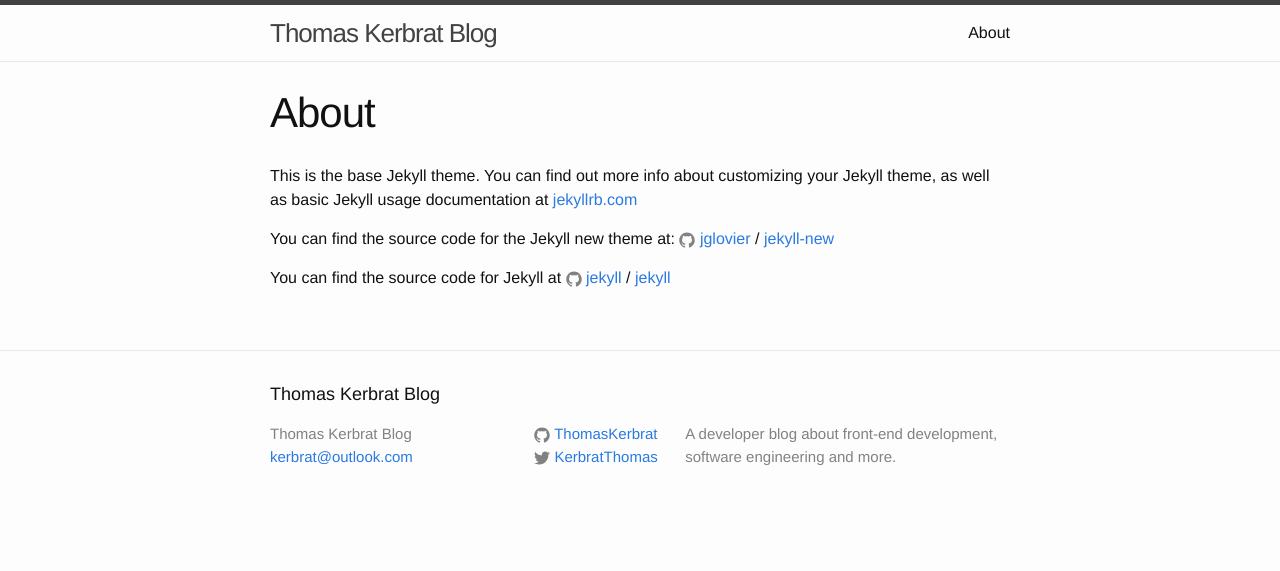
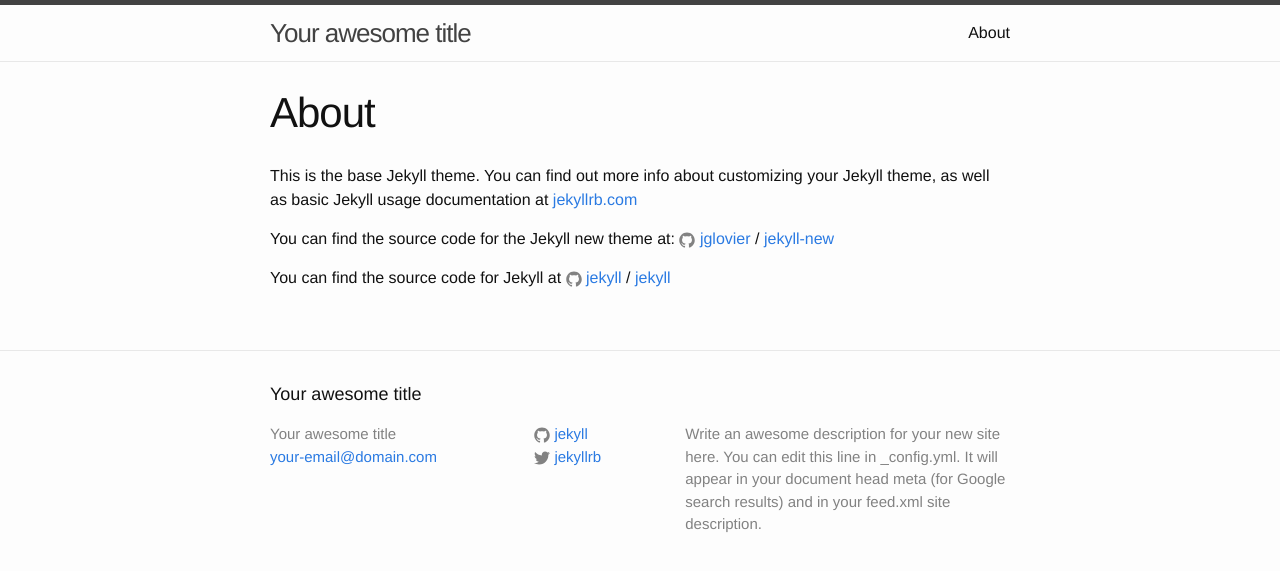
Before and after one commit to ThomasKerbrat/blog, a Jekyll site: the page built from about.md, in a window 1280 px wide. Shown: the top 571 px of the page. Built offline with Jekyll 4.4.1, drawn with Linux system fonts in a browser that asks for light colours.

Commit message:
Revert "Moving files to Jekyll architecture and modifying some configuration."
This reverts commit 1e017432f829eb17cde5742495a8907d52070b32.

```diff
--- a/_config.yml
+++ b/_config.yml
@@ -6,15 +6,16 @@
 # 'jekyll serve'. If you change this file, please restart the server process.
 
 # Site settings
-title: Thomas Kerbrat Blog
-email: kerbrat@outlook.com
+title: Your awesome title
+email: your-email@domain.com
 description: > # this means to ignore newlines until "baseurl:"
-  A developer blog about front-end development, software engineering and more.
-baseurl: "/blog" # the subpath of your site, e.g. /blog
-url: "https://thomaskerbrat.github.io" # the base hostname & protocol for your site
-twitter_username: KerbratThomas
-github_username:  ThomasKerbrat
-repository: ThomasKerbrat/blog
+  Write an awesome description for your new site here. You can edit this
+  line in _config.yml. It will appear in your document head meta (for
+  Google search results) and in your feed.xml site description.
+baseurl: "" # the subpath of your site, e.g. /blog
+url: "http://yourdomain.com" # the base hostname & protocol for your site
+twitter_username: jekyllrb
+github_username:  jekyll
 
 # Build settings
 markdown: kramdown
```
Also changed, not shown: 2016/07/implement_json_parser_cshap_dotnet.md (renamed from _posts/2016-07-08-implement_json_parser_cshap_dotnet.markdown, +9 -15 lines), _layouts/post.html (+1 -10 lines), _posts/2016-07-18-angularjs_controller_inheritance.markdown (deleted, +0 -119 lines), _posts/2016-07-18-welcome-to-jekyll.markdown (added, +25 -0 lines).
